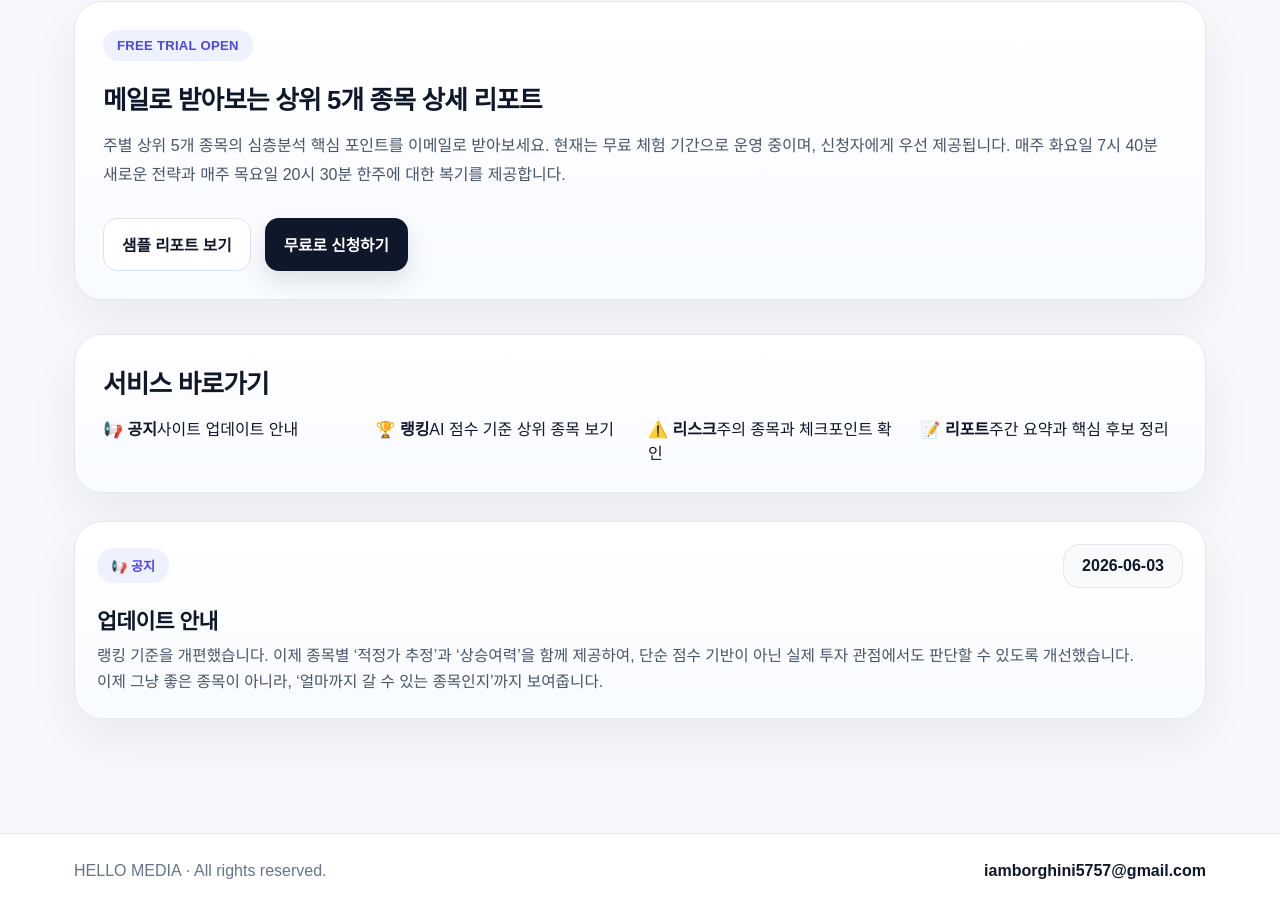
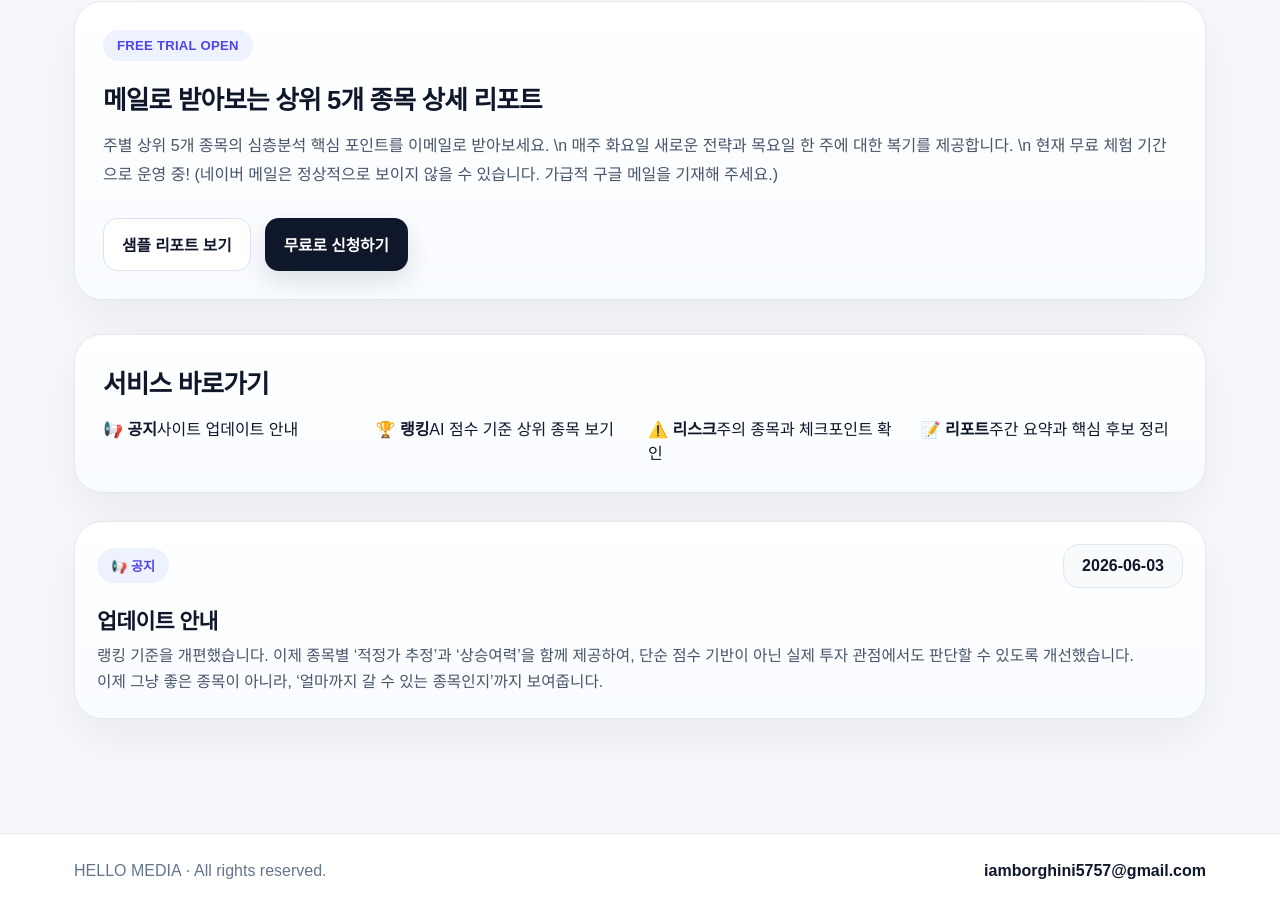
Before and after one commit to DcoyA/screener, a Next.js app: page / in a window 1280 px wide. Shown: the part 1260-2178 px from the top of the page. Built offline with nearby package versions, Linux system fonts and the light colour scheme.

Commit message:
Update page.js

```diff
--- a/app/page.js
+++ b/app/page.js
@@ -238,9 +238,8 @@ export default function HomePage() {
             <p className="subscribeEyebrow">FREE TRIAL OPEN</p>
             <h2>메일로 받아보는 상위 5개 종목 상세 리포트</h2>
             <p className="subscribeDesc">
-              주별 상위 5개 종목의 심층분석 핵심 포인트를 이메일로 받아보세요.
-              현재는 무료 체험 기간으로 운영 중이며, 신청자에게 우선 제공됩니다.
-              매주 화요일 7시 40분 새로운 전략과 매주 목요일 20시 30분 한주에 대한 복기를 제공합니다.
+              주별 상위 5개 종목의 심층분석 핵심 포인트를 이메일로 받아보세요. \n 매주 화요일 새로운 전략과 목요일 한 주에 대한 복기를 제공합니다. \n
+              현재 무료 체험 기간으로 운영 중! (네이버 메일은 정상적으로 보이지 않을 수 있습니다. 가급적 구글 메일을 기재해 주세요.)
             </p>
             <div className="subscribeActions">
               <a
```
